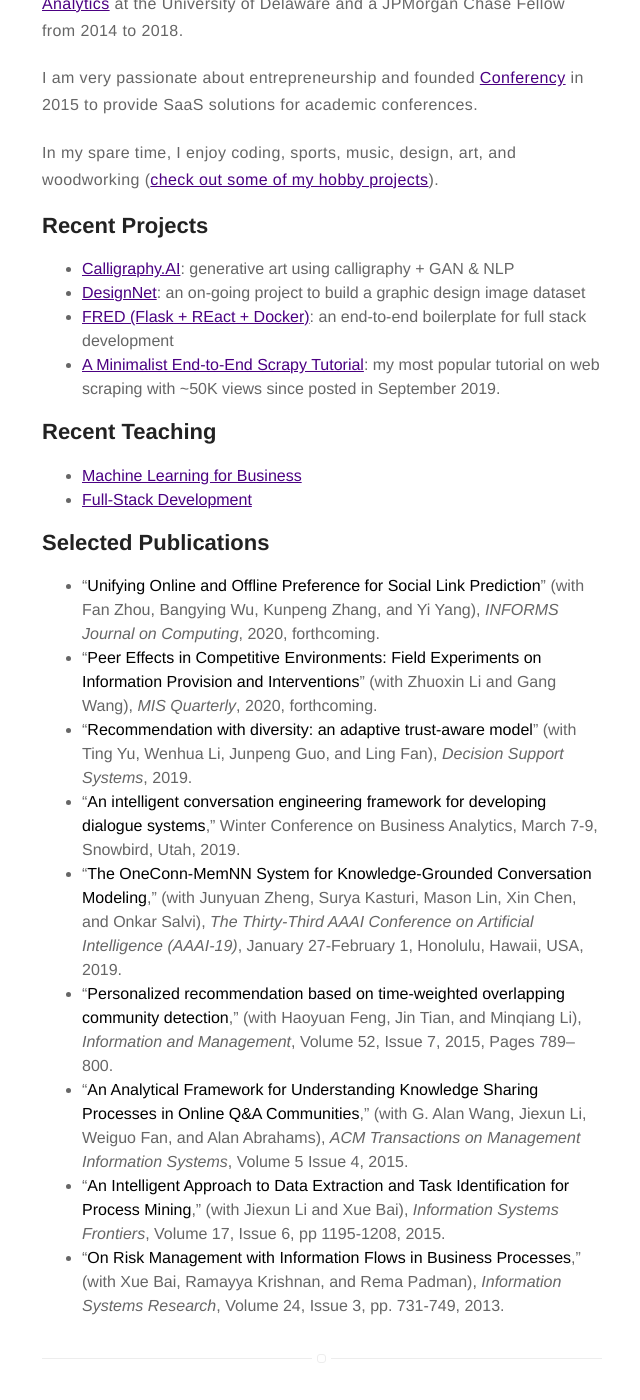
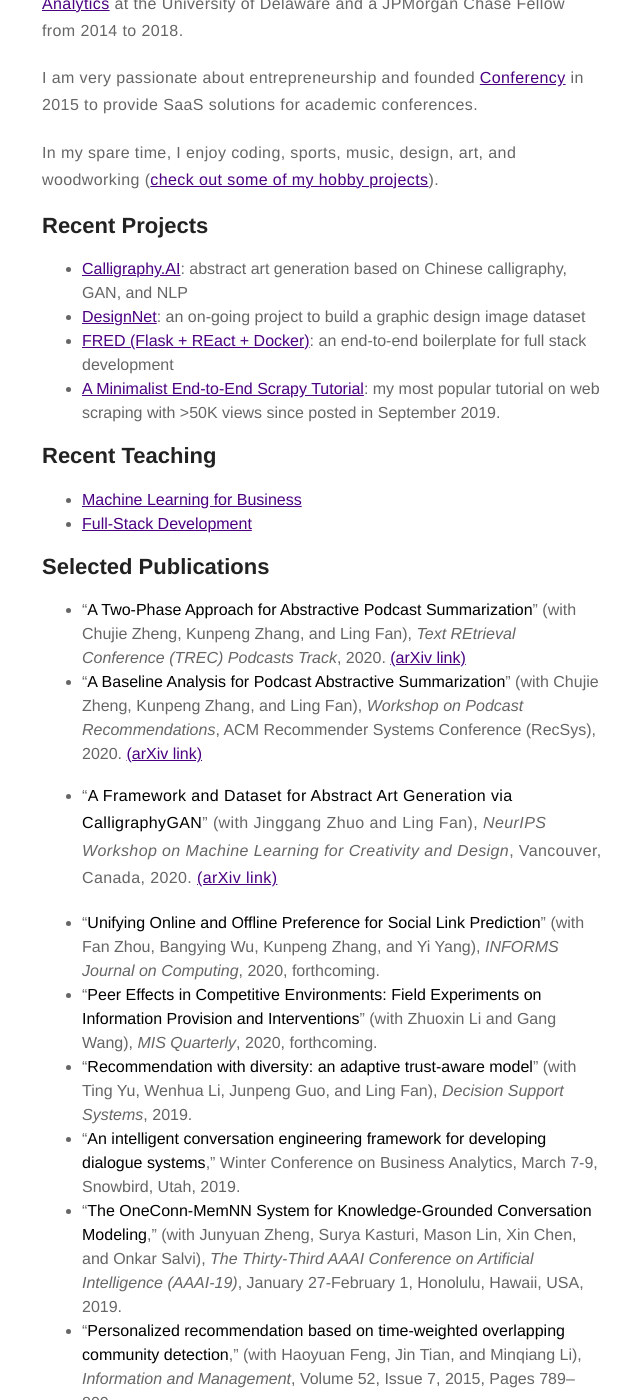
Before and after one commit to harrywang/harrywang.github.io, a Jekyll site: the page built from about.md, in a window 1280 px wide and 1400 px high, scrolled down 677 px. Shown: the whole window, without its empty margins (318-958 px from the left). Built offline with Jekyll 4.4.1, drawn with Linux system fonts in a browser that asks for light colours.

Commit message:
updated pub list

```diff
--- a/about.md
+++ b/about.md
@@ -16,10 +16,10 @@
 
 ## Recent Projects
 
-- [Calligraphy.AI](http://harrywang.me/calligraphy): generative art using calligraphy + GAN & NLP
+- [Calligraphy.AI](http://harrywang.me/calligraphy): abstract art generation based on Chinese calligraphy, GAN, and NLP
 - [DesignNet](https://design-net.org/): an on-going project to build a graphic design image dataset
 - [FRED (Flask + REact + Docker)](http://harrywang.me/fred): an end-to-end boilerplate for full stack development
- - [A Minimalist End-to-End Scrapy Tutorial](https://towardsdatascience.com/a-minimalist-end-to-end-scrapy-tutorial-part-i-11e350bcdec0?source=friends_link&sk=c9f8e32f28a88c61987ec60f93b93e6d): my most popular tutorial on web scraping with ~50K views since posted in September 2019.
+ - [A Minimalist End-to-End Scrapy Tutorial](https://towardsdatascience.com/a-minimalist-end-to-end-scrapy-tutorial-part-i-11e350bcdec0?source=friends_link&sk=c9f8e32f28a88c61987ec60f93b93e6d): my most popular tutorial on web scraping with >50K views since posted in September 2019.
 
 ## Recent Teaching
 
@@ -27,6 +27,10 @@
  - [Full-Stack Development](https://github.com/harrywang/intro-to-fullstack-course)
 
 ## Selected Publications
+
+- "**A Two-Phase Approach for Abstractive Podcast Summarization**" (with Chujie Zheng, Kunpeng Zhang, and Ling Fan), *Text REtrieval Conference (TREC) Podcasts Track*, 2020. [(arXiv link)](https://arxiv.org/abs/2011.08291)
+- "**A Baseline Analysis for Podcast Abstractive Summarization**" (with Chujie Zheng, Kunpeng Zhang, and Ling Fan), *Workshop on Podcast Recommendations*, ACM Recommender Systems Conference (RecSys), 2020. [(arXiv link)](https://arxiv.org/abs/2008)
+- “**A Framework and Dataset for Abstract Art Generation via CalligraphyGAN**” (with Jinggang Zhuo and Ling Fan), *NeurIPS Workshop on Machine Learning for Creativity and Design*, Vancouver, Canada, 2020. [(arXiv link)](https://arxiv.org/abs/2012.00744)
 
 - “**Unifying Online and Offline Preference for Social Link Prediction**” (with Fan Zhou, Bangying Wu, Kunpeng Zhang, and Yi Yang), *INFORMS Journal on Computing*, 2020, forthcoming.
 - “**Peer Effects in Competitive Environments: Field Experiments on Information Provision and Interventions**” (with Zhuoxin Li and Gang Wang), *MIS Quarterly*, 2020, forthcoming.
```
